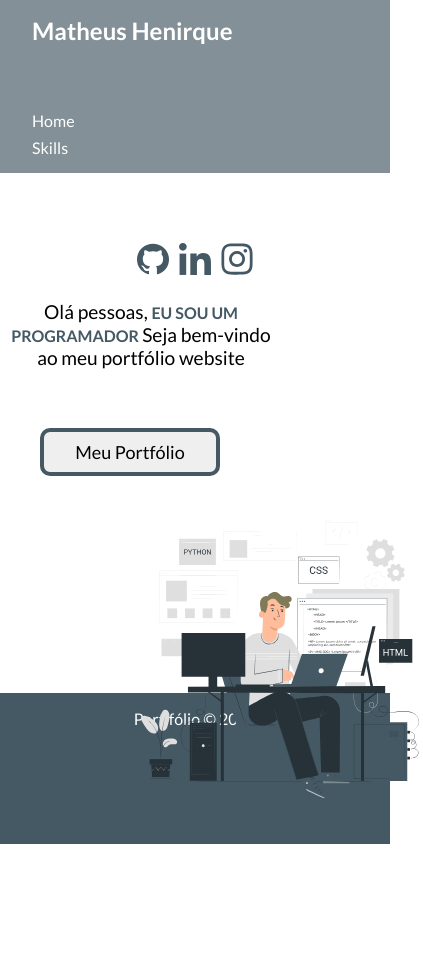
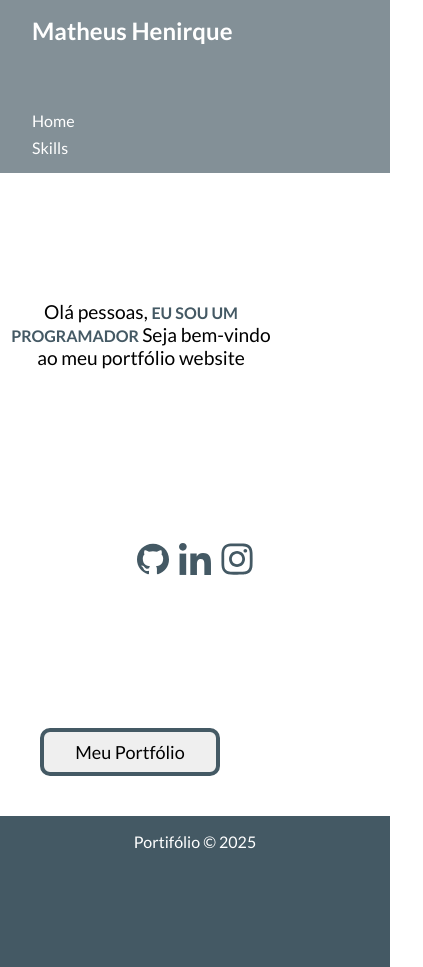
Before and after one commit to MatheusHenriqueLopes/portifolio, a React (Vite) app: page / in a window 390 px wide. Shown: the whole page, 423 px wide, since content can reach past the window. Before the commit the page ends 844 px from the top, so only its background shows below. Built offline with nearby package versions, Linux system fonts and the light colour scheme; a web font is replaced by a local one.

Commit message:
Atualiza funcionalidades do projeto

```diff
--- a/src/App.css
+++ b/src/App.css
@@ -183,17 +183,19 @@ font-size: 23px;
   }
 
    .art-home {
+    width: 50px;
+    height: 300px;
+    margin-left: auto;
+    margin-right: auto; /* Centraliza a arte */
+    margin-bottom: 20px; /* Adiciona um espaçamento inferior */
+    position: relative;
+  }
 
-  width: 50px;
-  height: 300px;
-  left: 140px;
-  top: 520px;
-   }
+.art-home img {
+    max-height: 280px;
+    width: 100%; /* Garante que a imagem não ultrapasse a largura */
+  }
 
-   .art-home img {
-  max-height: 280px;
-
-}
 .social-icons {
   display: flex;
   justify-content: center;
```
